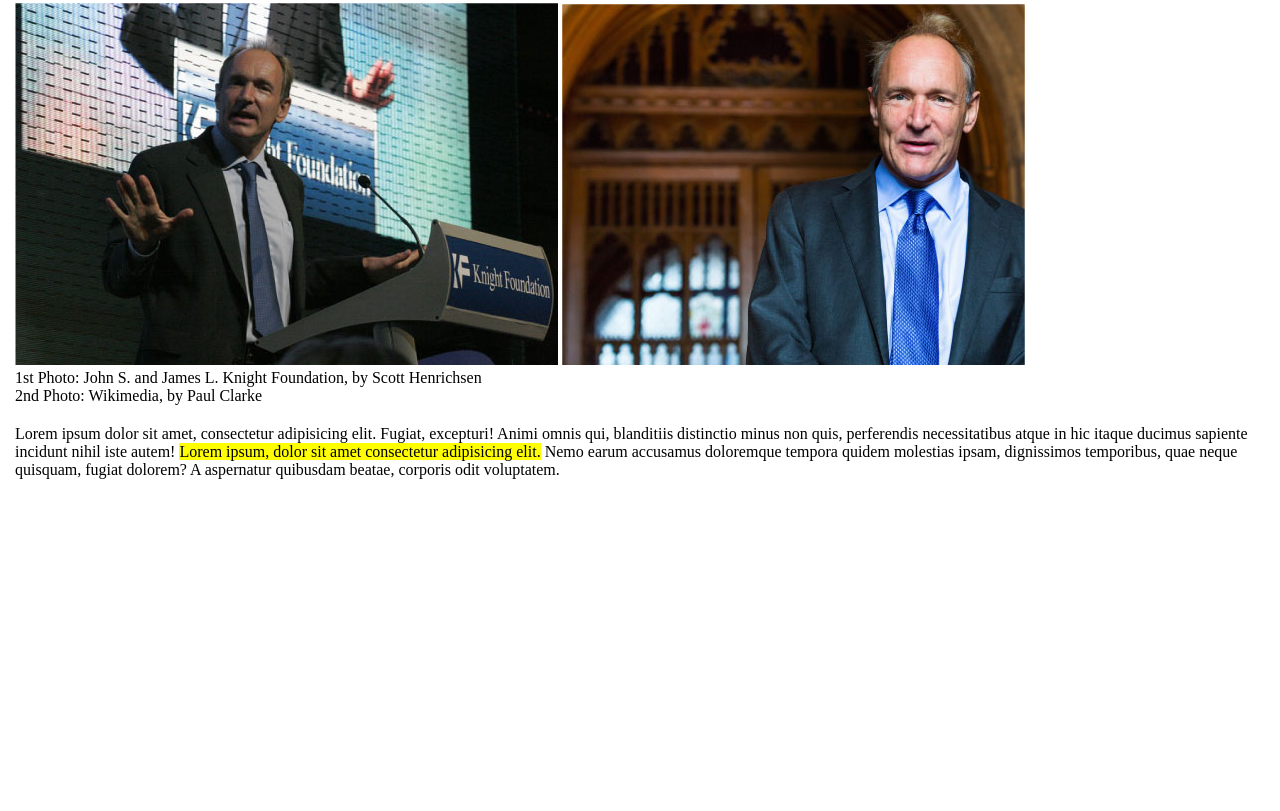
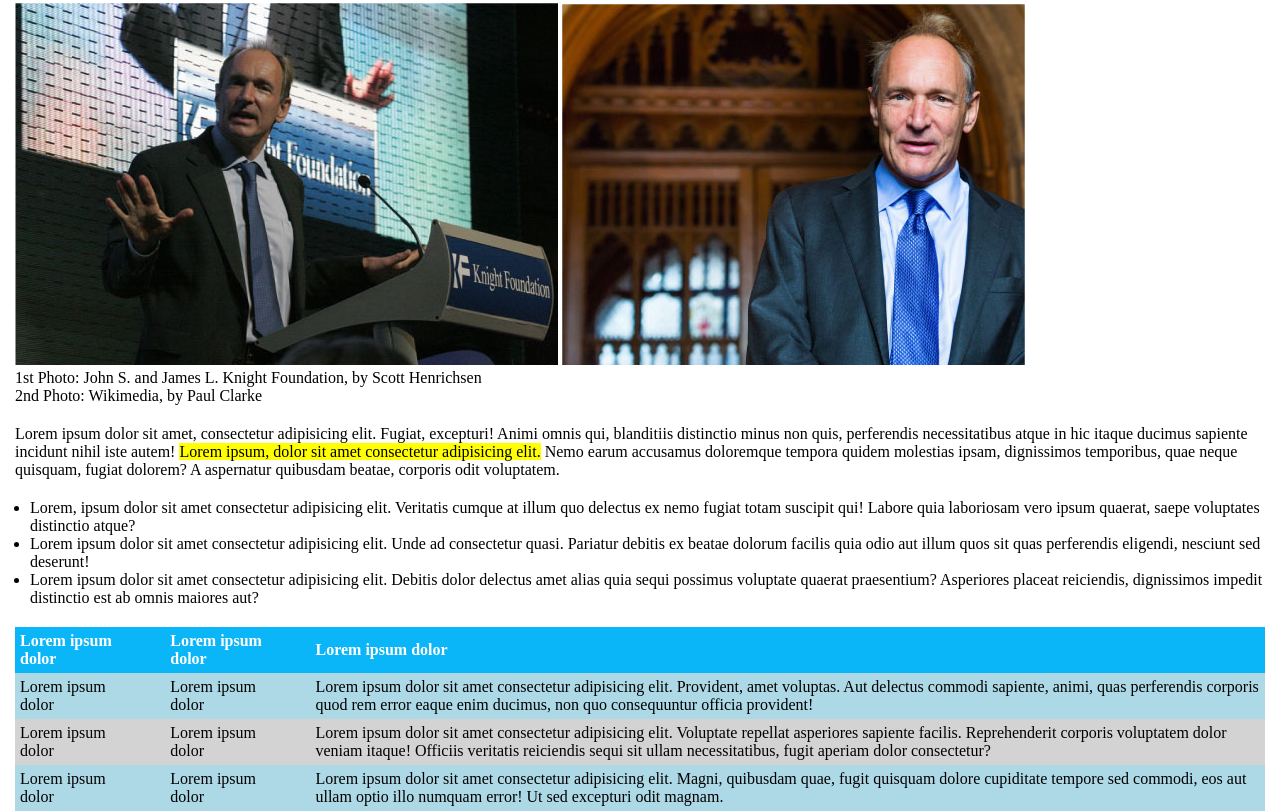
Before and after one commit to alessiam1909/html-css-booleaner, a plain HTML site: page index.html in a window 1280 px wide. Shown: the part 311-1122 px from the top of the page. Before the commit the page ends 800 px from the top, so only its background shows below. Drawn offline with Linux system fonts and the light colour scheme.

Commit message:
Creazione tabella

```diff
--- a/css/style.css
+++ b/css/style.css
@@ -39,3 +39,36 @@ h1 {
 mark {
     background-color: yellow;
 }
+
+#listaNonOrdinata {
+    margin-top: 20px;
+    margin-left: 15px;
+    margin-bottom: 20px;
+}
+
+table {
+    border-collapse:collapse;
+}
+
+td, th {
+    text-align: left;
+}
+
+#intestazioneTabella {
+    background-color: rgb(10, 181, 248);
+    color: white;
+}
+
+.rigaAzzurra {
+    background-color: lightblue;
+}
+
+.rigaGrigia {
+    background-color: lightgray;
+}
+
+.cellePrimaColonna,.celleSecondaColonna {
+    padding: 5px;
+    padding-right: 50px;
+
+}
--- a/index.html
+++ b/index.html
@@ -26,8 +26,43 @@
             <!-- Seconda sezione contenente il corpo della pagina -->
             <section>
                 <p>Lorem ipsum dolor sit amet, consectetur adipisicing elit. Fugiat, excepturi! Animi omnis qui, blanditiis distinctio minus non quis, perferendis necessitatibus atque in hic itaque ducimus sapiente incidunt nihil iste autem! <mark>Lorem ipsum, dolor sit amet consectetur adipisicing elit.</mark> Nemo earum accusamus doloremque tempora quidem molestias ipsam, dignissimos temporibus, quae neque quisquam, fugiat dolorem? A aspernatur quibusdam beatae, corporis odit voluptatem.</p>
-
-
+            </section>
+            <!-- Crezione terza sezione con lista non ordinata -->
+            <section>
+                <ul id="listaNonOrdinata">
+                    <li>Lorem, ipsum dolor sit amet consectetur adipisicing elit. Veritatis cumque at illum quo delectus ex nemo fugiat totam suscipit qui! Labore quia laboriosam vero ipsum quaerat, saepe voluptates distinctio atque?</li>
+                    <li>Lorem ipsum dolor sit amet consectetur adipisicing elit. Unde ad consectetur quasi. Pariatur debitis ex beatae dolorum facilis quia odio aut illum quos sit quas perferendis eligendi, nesciunt sed deserunt!</li>
+                    <li>Lorem ipsum dolor sit amet consectetur adipisicing elit. Debitis dolor delectus amet alias quia sequi possimus voluptate quaerat praesentium? Asperiores placeat reiciendis, dignissimos impedit distinctio est ab omnis maiores aut?</li>
+                </ul>
+            </section>
+            <!-- Creazione quarta sezione (tabella) -->
+            <section>
+                <table>
+                    <thead id="intestazioneTabella">
+                        <tr>
+                            <th class="cellePrimaColonna">Lorem ipsum dolor</th>
+                            <th class="celleSecondaColonna">Lorem ipsum dolor</th>
+                            <th>Lorem ipsum dolor</th>
+                        </tr>
+                    </thead>
+                    <tbody>
+                        <tr class="rigaAzzurra">
+                            <td class="cellePrimaColonna">Lorem ipsum dolor</td>
+                            <td class="celleSecondaColonna">Lorem ipsum dolor</td>
+                            <td>Lorem ipsum dolor sit amet consectetur adipisicing elit. Provident, amet voluptas. Aut delectus commodi sapiente, animi, quas perferendis corporis quod rem error eaque enim ducimus, non quo consequuntur officia provident!</td>
+                        </tr>
+                        <tr class="rigaGrigia">
+                            <td class="cellePrimaColonna">Lorem ipsum dolor</td>
+                            <td class="celleSecondaColonna">Lorem ipsum dolor</td>
+                            <td>Lorem ipsum dolor sit amet consectetur adipisicing elit. Voluptate repellat asperiores sapiente facilis. Reprehenderit corporis voluptatem dolor veniam itaque! Officiis veritatis reiciendis sequi sit ullam necessitatibus, fugit aperiam dolor consectetur?</td>
+                        </tr>
+                        <tr class="rigaAzzurra">
+                            <td class="cellePrimaColonna">Lorem ipsum dolor</td>
+                            <td class="celleSecondaColonna">Lorem ipsum dolor</td>
+                            <td>Lorem ipsum dolor sit amet consectetur adipisicing elit. Magni, quibusdam quae, fugit quisquam dolore cupiditate tempore sed commodi, eos aut ullam optio illo numquam error! Ut sed excepturi odit magnam.</td>
+                        </tr>
+                    </tbody>
+                </table>
             </section>
 
 
```
